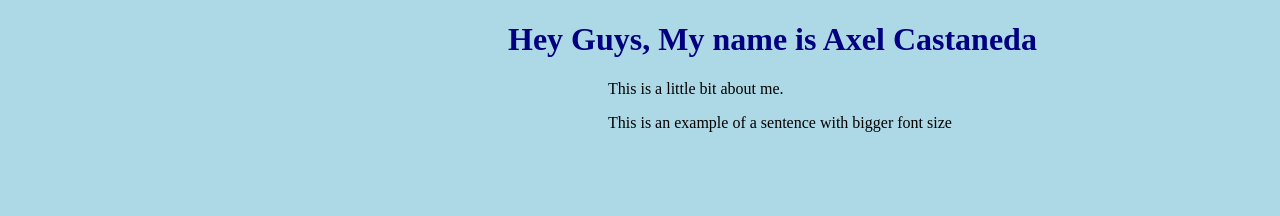
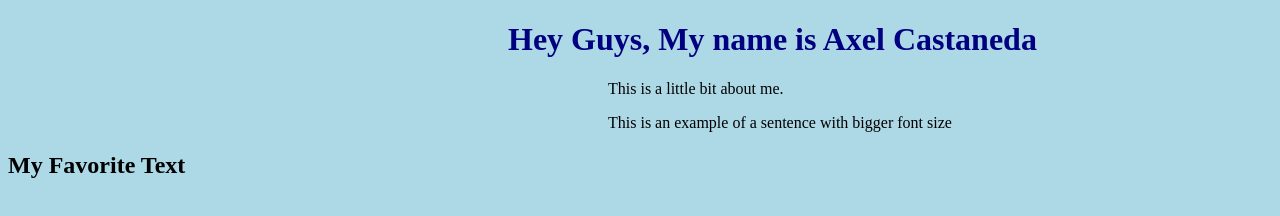
Before and after one commit to Axelcast/Axelcast.github.io, a plain HTML site: page index.html in a window 1280 px wide. Drawn offline with Linux system fonts and the light colour scheme.

Commit message:
Update index.html

```diff
--- a/index.html
+++ b/index.html
@@ -7,5 +7,6 @@
 <h1>Hey Guys, My name is Axel Castaneda</h1>
 <p>This is a little bit about me.</p>
 <p class="green-text font-72">This is an example of a sentence with bigger font size</p>
+<h2 id="myFavoriteText">My Favorite Text</h2>
 </body>
 </html>
```
